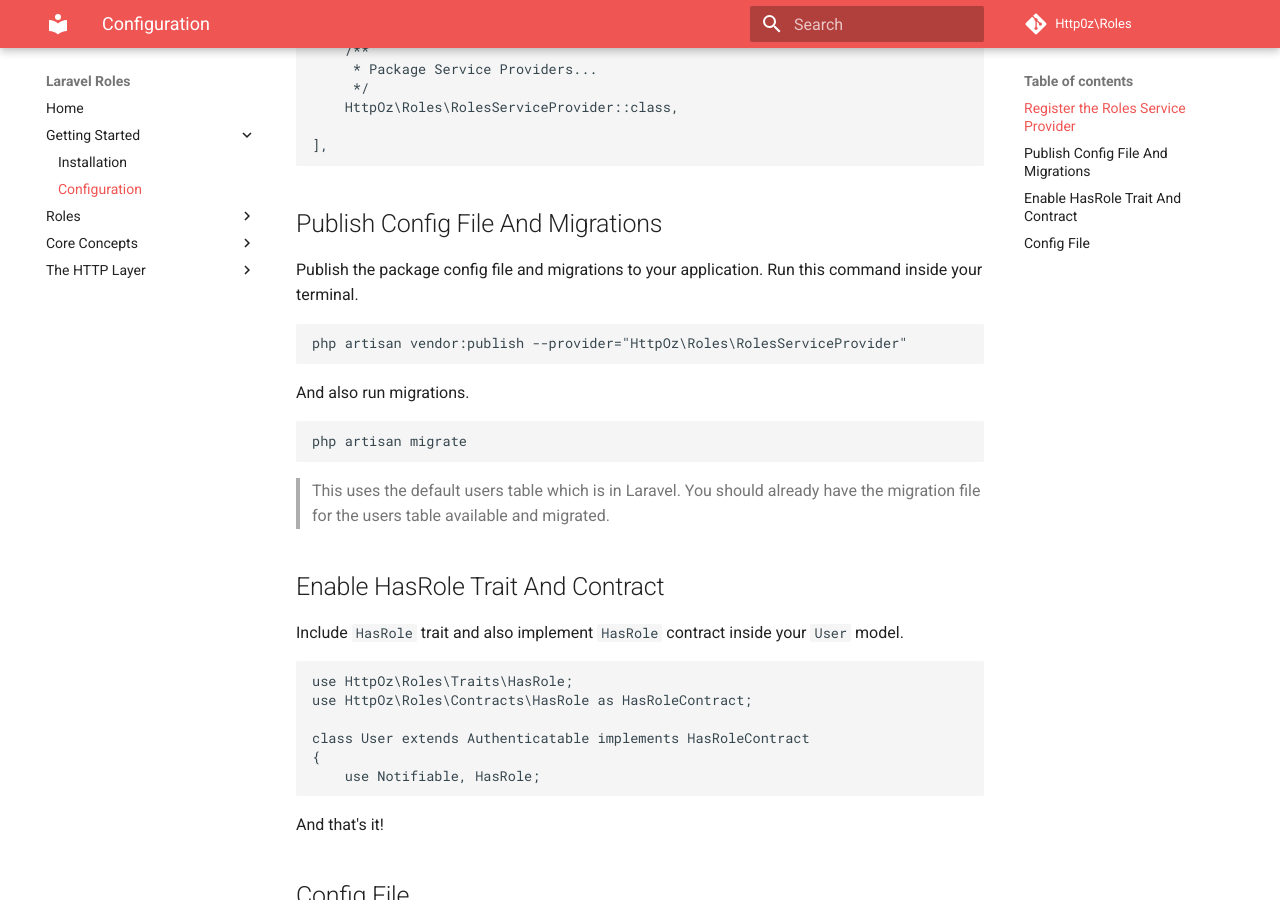
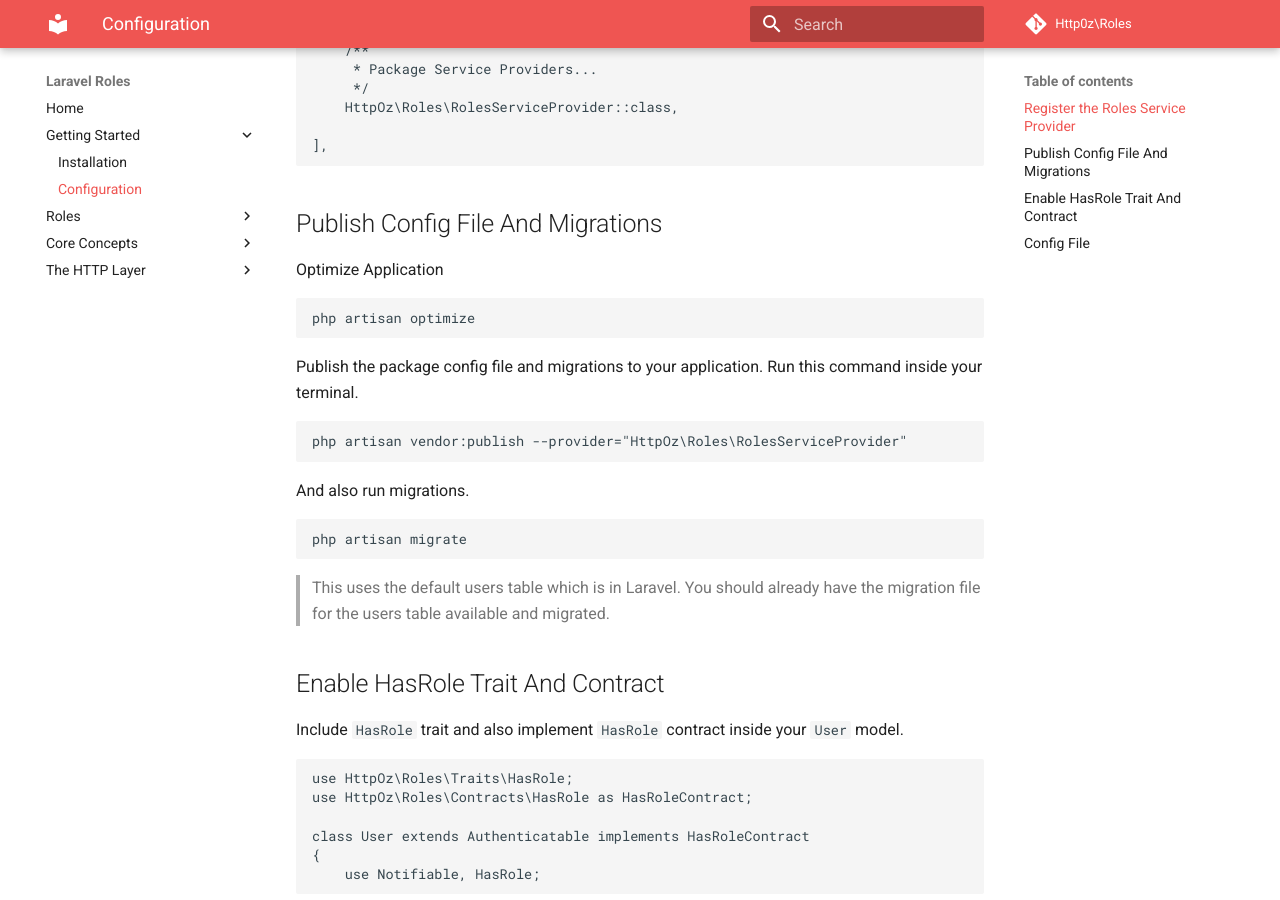
Before and after one commit to httpoz/roles, an MkDocs documentation site: the page built from docs/configuration.md, in a window 1280 px wide and 900 px high, scrolled down 413 px. Built offline with MkDocs 1.6.1 and Material for MkDocs 9.7.7, drawn with Linux system fonts in a browser that asks for light colours; comment, search, counter and statistics services are not loaded; old or Windows-style settings are respelled for this version of MkDocs.

Commit message:
Update configuration.md
Optimization is required for publishing files

```diff
--- a/docs/configuration.md
+++ b/docs/configuration.md
@@ -22,6 +22,9 @@ Add the package to your application service providers in `config/app.php` file.
 
 
 ## Publish Config File And Migrations
+Optimize Application
+
+    php artisan optimize
 
 Publish the package config file and migrations to your application. Run this command inside your terminal.
 
```
